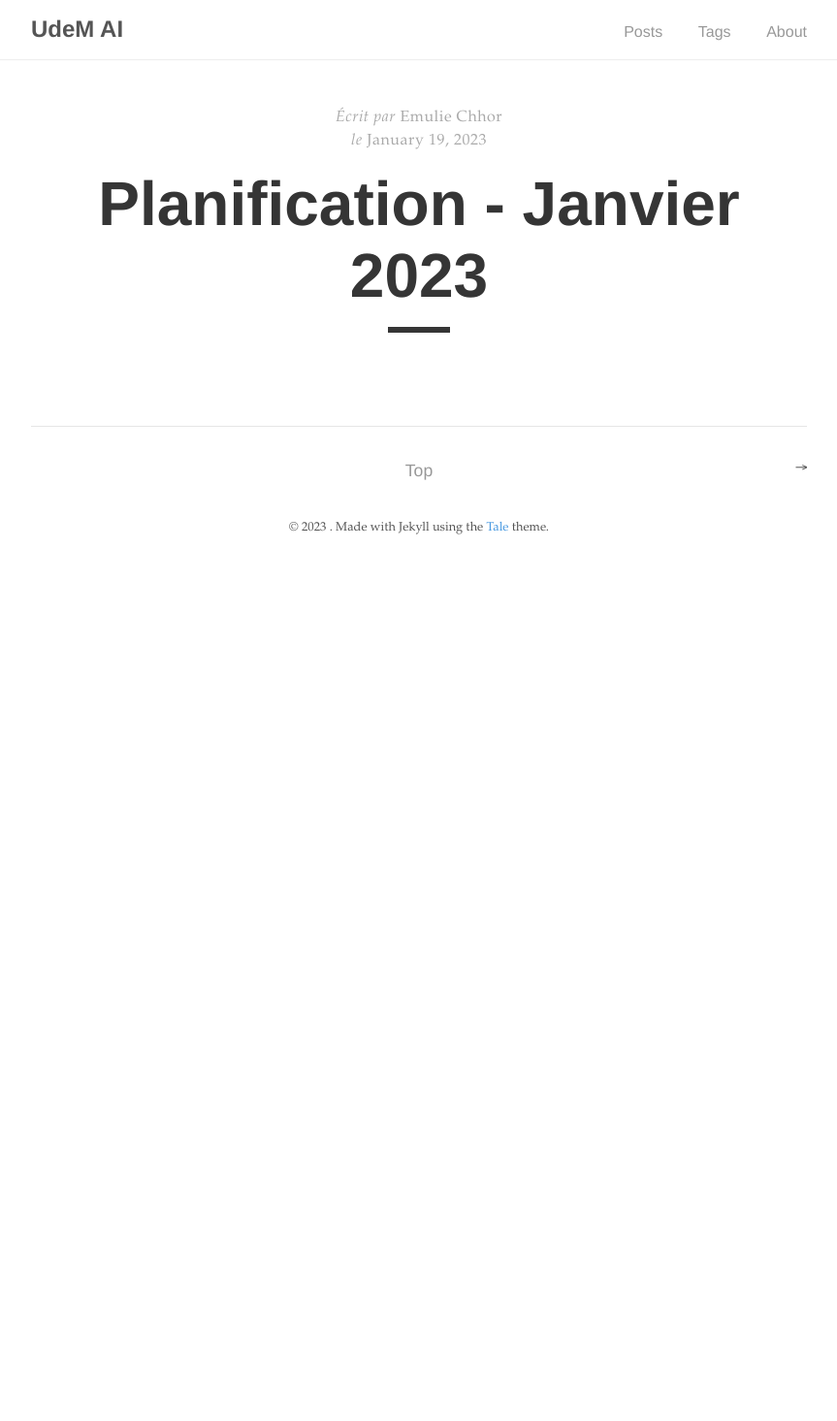
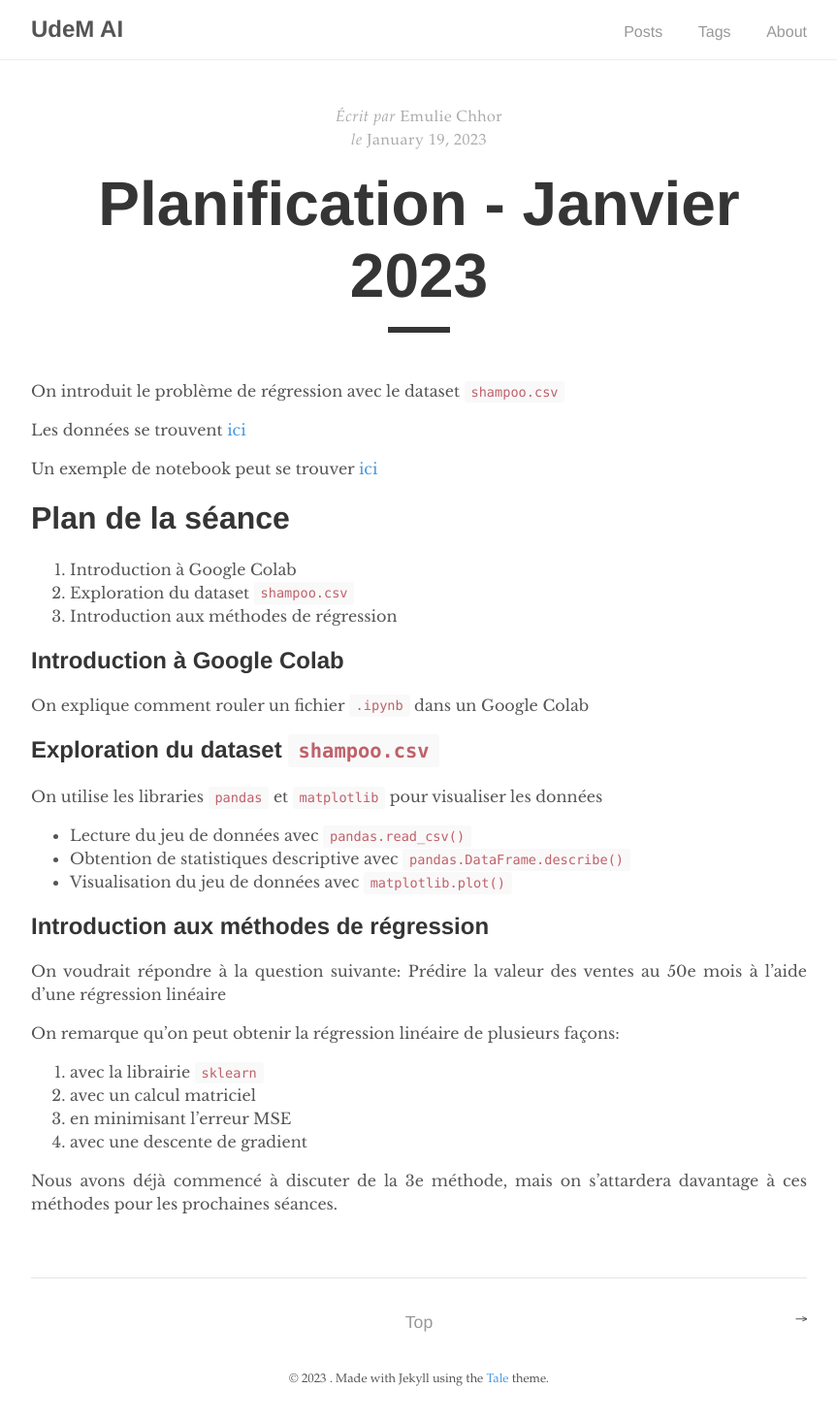
Before and after one commit to UdemAI/UdemAI.github.io, a Jekyll site: the page built from _posts/2023-01-19-planication-janvier2023.md, in a window 1280 px wide. Shown: the whole page at 97% size, without its empty margins (208-1071 px from the left). Built offline with Jekyll 4.4.1, drawn with Linux system fonts in a browser that asks for light colours; before the commit the page ends 900 px from its top, so only the background shows below that.

Commit message:
added content for seance 1

```diff
--- a/_posts/2023-01-19-planication-janvier2023.md
+++ b/_posts/2023-01-19-planication-janvier2023.md
@@ -9,4 +9,42 @@ sticky: false
 hidden: false
 ---
 
+On introduit le problème de régression avec le dataset `shampoo.csv`
 <!--more-->
+
+Les données se trouvent [ici](https://github.com/UdemAI/Code/blob/main/Datasets/shampoo.csv)
+
+Un exemple de notebook peut se trouver [ici](https://github.com/UdemAI/Code/blob/main/Notebooks/Week1.ipynb)
+
+# Plan de la séance
+
+1. Introduction à Google Colab
+2. Exploration du dataset `shampoo.csv`
+3. Introduction aux méthodes de régression
+
+## Introduction à Google Colab
+
+On explique comment rouler un fichier `.ipynb` dans un Google Colab
+
+## Exploration du dataset `shampoo.csv`
+
+On utilise les libraries `pandas` et `matplotlib` pour visualiser les
+données
+
+- Lecture du jeu de données avec `pandas.read_csv()`
+- Obtention de statistiques descriptive avec `pandas.DataFrame.describe()`
+- Visualisation du jeu de données avec `matplotlib.plot()`
+
+## Introduction aux méthodes de régression
+
+On voudrait répondre à la question suivante: Prédire la valeur des ventes
+au 50e mois à l'aide d'une régression linéaire
+
+On remarque qu'on peut obtenir la régression linéaire de plusieurs façons:
+1. avec la librairie `sklearn`
+2. avec un calcul matriciel
+3. en minimisant l'erreur MSE
+4. avec une descente de gradient
+
+Nous avons déjà commencé à discuter de la 3e méthode, mais on s'attardera
+davantage à ces méthodes pour les prochaines séances.
```
